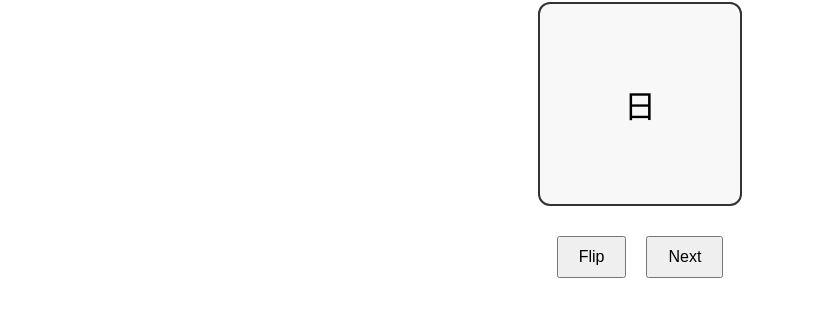
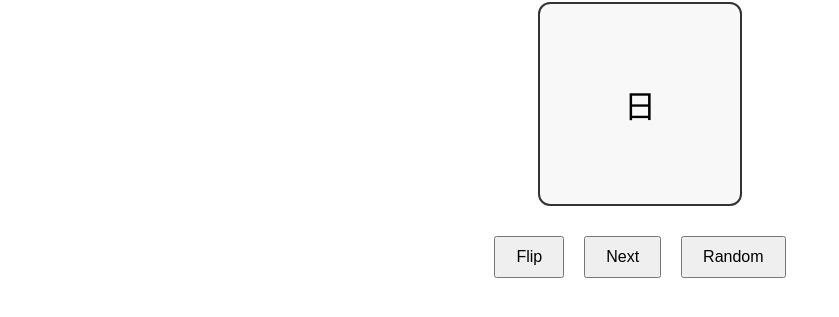
Before and after one commit to SauravSubedi3/KanjiStudy_site, a plain HTML site: page index.html in a window 1280 px wide. Shown: the part 79-396 px from the top of the page, without its empty margins (0-839 px from the left). Drawn offline with Linux system fonts and the light colour scheme.

Commit message:
Added Random button

```diff
--- a/index.html
+++ b/index.html
@@ -17,6 +17,7 @@
     <div class="btn">
         <button id="flip">Flip</button>
         <button id="next">Next</button>
+        <button id="random">Random</button>
     </div>
 
     <script src="script.js"></script>
--- a/script.js
+++ b/script.js
@@ -21,7 +21,7 @@ const KanjiDiv = document.getElementById("kanji");
 const MeaningDiv = document.getElementById("meaning");
 const FlipBtn = document.getElementById("flip");
 const NextBtn = document.getElementById("next");
-const ShuffleBtn = document.getElementById("shuffle");
+const RandomBtn = document.getElementById("Random");
 const AddBtn = document.getElementById("add-btn");
 const NewKanjiInput = document.getElementById("new-kanji");
 const NewMeaningInput = document.getElementById("new-meaning");
```
